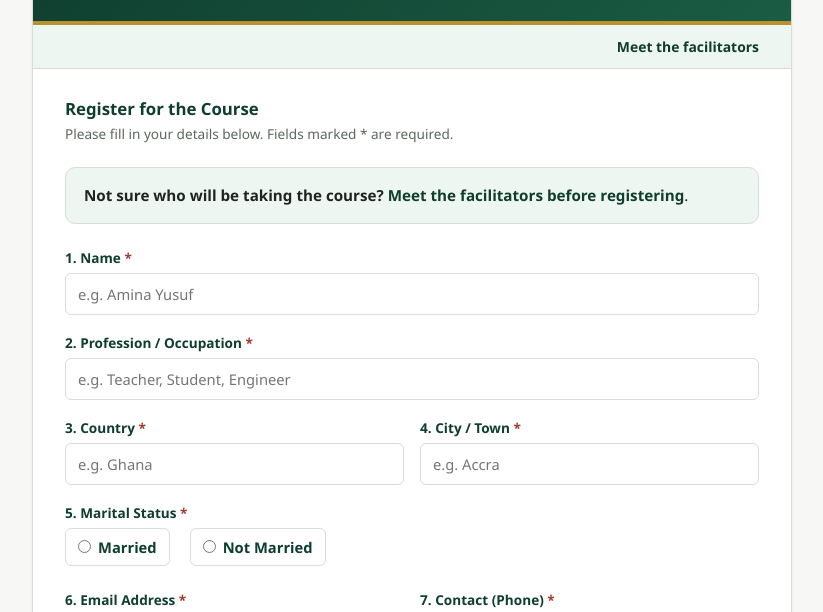
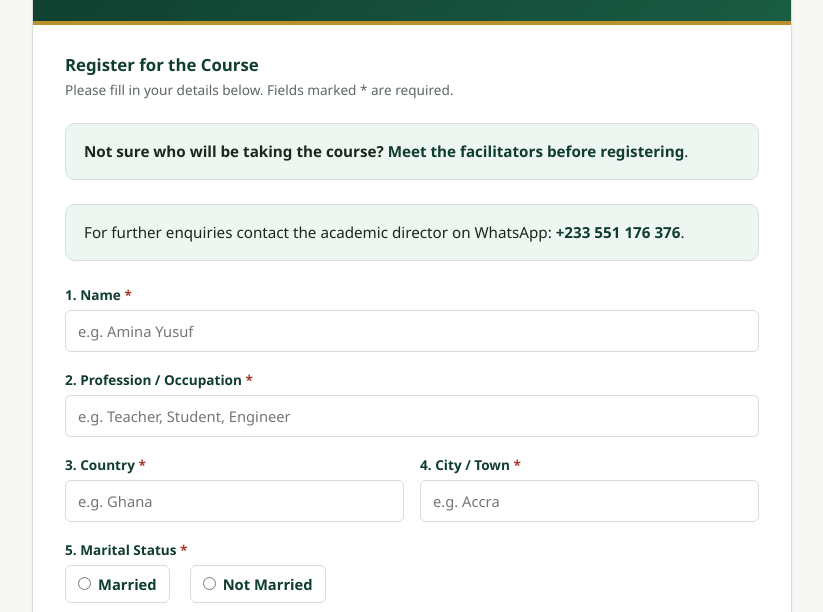
Before and after one commit to Kataali/smiling_home, a website: page registration-form.html in a window 1280 px wide. Shown: the part 120-732 px from the top of the page, without its empty margins (228-1051 px from the left). Drawn offline with Linux system fonts and the light colour scheme.

Commit message:
add contact info

```diff
--- a/registration-form.html
+++ b/registration-form.html
@@ -19,9 +19,6 @@
         <p>Course Registration Form</p>
       </div>
     </div>
-    <nav class="site-nav" aria-label="Primary navigation">
-      <a href="facilitators.html">Meet the facilitators</a>
-    </nav>
 
     <div class="content">
       <!-- FORM VIEW -->
@@ -30,6 +27,9 @@
         <p class="form-sub">Please fill in your details below. Fields marked * are required.</p>
         <div class="page-callout">
           <p><strong>Not sure who will be taking the course?</strong> <a href="facilitators.html" class="page-cta-link">Meet the facilitators before registering</a>.</p>
+        </div>
+        <div class="page-callout">
+          <p>For further enquiries contact the academic director on WhatsApp: <a href="https://wa.me/233551176376" target="_blank" rel="noopener" class="whatsapp-link"> +233 551 176 376</a>.</p>
         </div>
 
         <form id="regForm" novalidate>
--- a/styles.css
+++ b/styles.css
@@ -85,6 +85,16 @@
     color:var(--green-900);
     font-weight:700;
     text-decoration:none;
+  }
+  .page-callout a.whatsapp-link{
+    display:inline-flex;
+    align-items:center;
+    gap:0.35rem;
+  }
+  .page-callout a.whatsapp-link span{
+    display:inline-flex;
+    align-items:center;
+    justify-content:center;
   }
   .page-callout a:hover,
   .page-callout a:focus-visible{
```
